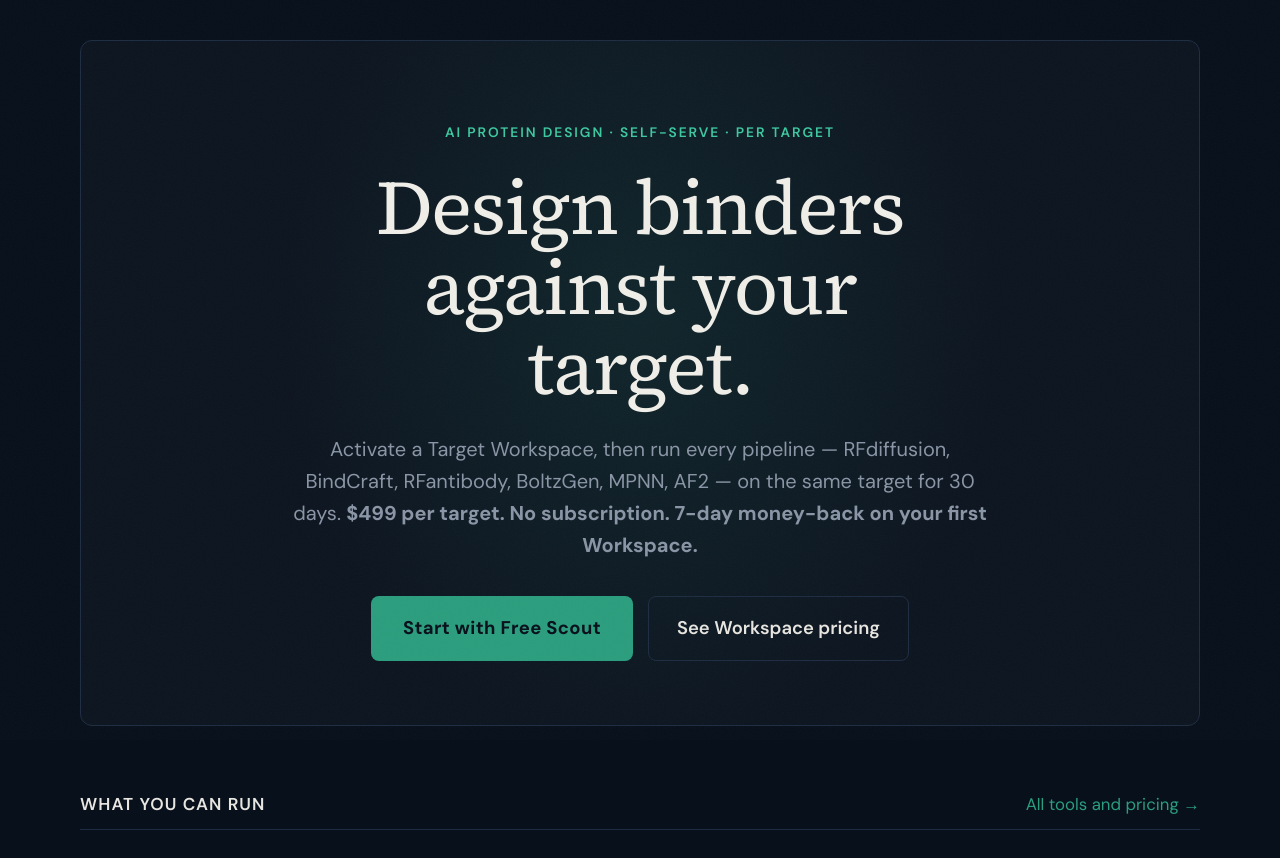
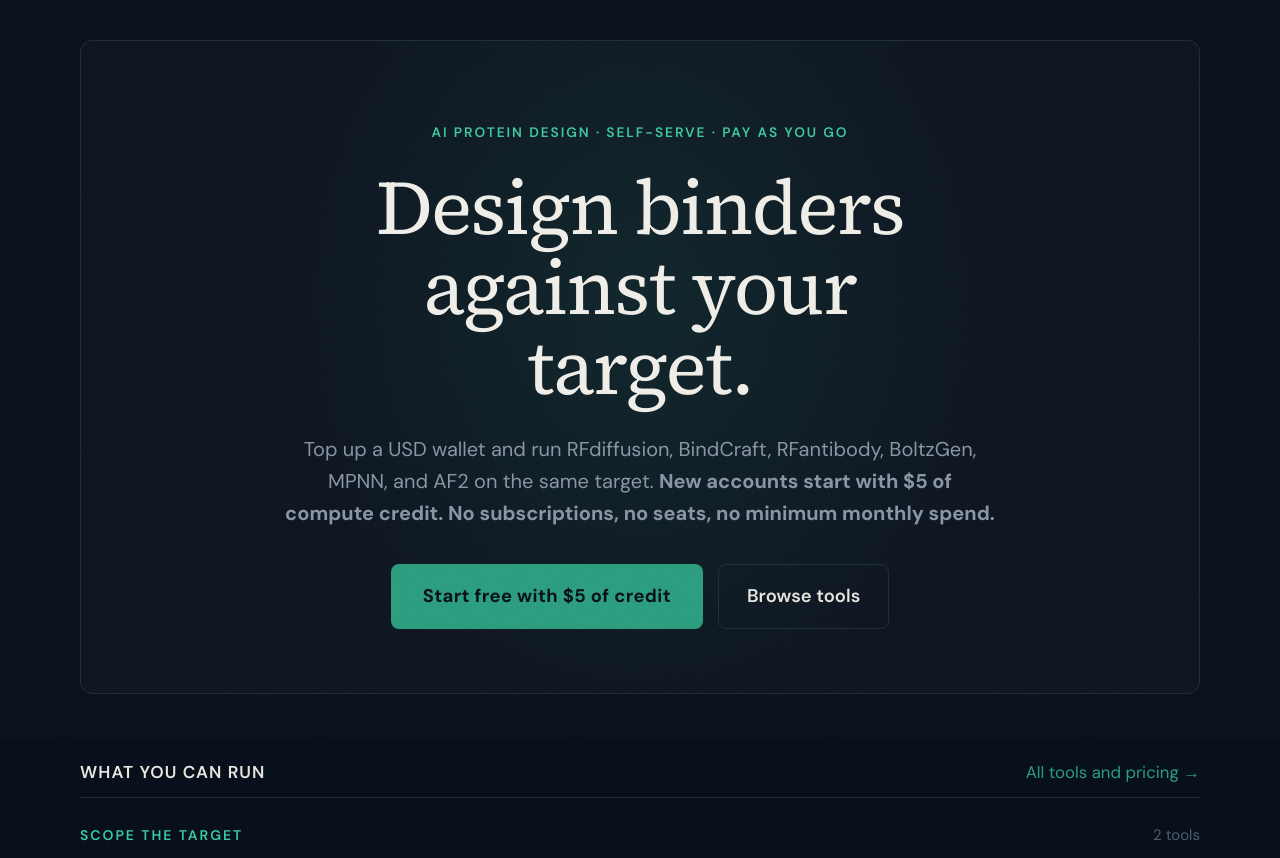
Before and after one commit to leowan7/tools-hub, a Flask app: page / in a window 1280 px wide. Shown: the part 60-918 px from the top of the page. Run offline with Flask 3, Linux system fonts and the light colour scheme; some libraries are stand-ins or nearby versions.

Commit message:
feat(home): pivot homepage hero and pricing teaser to USD wallet
Replaces workspace SKU messaging ($499 per target) with wallet pitch.
Adds Start free with $5 of credit CTA to /signup for anon visitors and
Top up your wallet CTA to /account/wallet/topup for authed visitors.
Drops legacy credits_cost badge from the recent runs strip.

```diff
--- a/templates/index.html
+++ b/templates/index.html
@@ -198,28 +198,21 @@
   {# ─── Cinematic hero ──────────────────────────────────────────────── #}
   <section class="landing-hero">
     <div class="landing-hero-inner">
-      <span class="landing-eyebrow">AI protein design · self-serve · per target</span>
+      <span class="landing-eyebrow">AI protein design · self-serve · pay as you go</span>
       <h1>Design binders against your target.</h1>
       <p class="landing-hero-lede">
-        Activate a Target Workspace, then run every pipeline &mdash; RFdiffusion,
-        BindCraft, RFantibody, BoltzGen, MPNN, AF2 &mdash; on the same target
-        for 30 days. <strong>$499 per target. No subscription. 7-day money-back
-        on your first Workspace.</strong>
+        Top up a USD wallet and run RFdiffusion, BindCraft, RFantibody,
+        BoltzGen, MPNN, and AF2 on the same target. <strong>New accounts
+        start with $5 of compute credit. No subscriptions, no seats,
+        no minimum monthly spend.</strong>
       </p>
       <div class="landing-hero-cta">
         {% if authenticated %}
-          {% if active_workspaces_count and active_workspaces_count > 0 %}
-            <a href="/workspaces" class="btn-primary-lg">
-              Open your Workspace{% if active_workspaces_count > 1 %}s{% endif %}
-            </a>
-            <a href="{{ url_for('pricing') }}" class="btn-ghost-lg">+ Activate another target</a>
-          {% else %}
-            <a href="/pricing" class="btn-primary-lg">Activate a target — $499</a>
-            <a href="{{ url_for('tools_comparison') }}" class="btn-ghost-lg">Browse tools</a>
-          {% endif %}
+          <a href="/account/wallet/topup" class="btn-primary-lg">Top up your wallet</a>
+          <a href="{{ url_for('tools_comparison') }}" class="btn-ghost-lg">Browse tools</a>
         {% else %}
-          <a href="{{ url_for('signup') }}" class="btn-primary-lg">Start with Free Scout</a>
-          <a href="{{ url_for('pricing') }}" class="btn-ghost-lg">See Workspace pricing</a>
+          <a href="{{ url_for('signup') }}" class="btn-primary-lg">Start free with $5 of credit</a>
+          <a href="{{ url_for('tools_comparison') }}" class="btn-ghost-lg">Browse tools</a>
         {% endif %}
       </div>
     </div>
@@ -244,10 +237,6 @@
                 <span>{{ job.preset }}</span>
                 <span>·</span>
                 <span>{{ job.status }}</span>
-                {% if job.credits_cost %}
-                  <span>·</span>
-                  <span>{{ job.credits_cost }} cr</span>
-                {% endif %}
               </div>
               <div class="home-recent-actions">
                 <a href="{{ url_for('job_detail', job_id=job.id) }}">Open →</a>
@@ -406,11 +395,11 @@
     <div class="pricing-teaser">
       <div class="pricing-teaser-text">
         <span class="section-eyebrow">Pricing</span>
-        <span class="pricing-teaser-title">Start free. Scale when you're ready.</span>
+        <span class="pricing-teaser-title">Pay for the compute you use.</span>
         <span class="pricing-teaser-body">
-          10 free credits on signup, enough to run an RFantibody preview
-          and a BoltzGen smoke. Monthly plans for scientists running
-          real targets. Custom pricing for labs and teams.
+          Top up a USD wallet, run jobs, see the cost. New accounts
+          start with $5 of compute credit on signup. No subscriptions,
+          no seats, no tiers, no minimum monthly spend.
         </span>
       </div>
       <a href="{{ url_for('pricing') }}" class="btn-primary-lg">See pricing</a>
```
